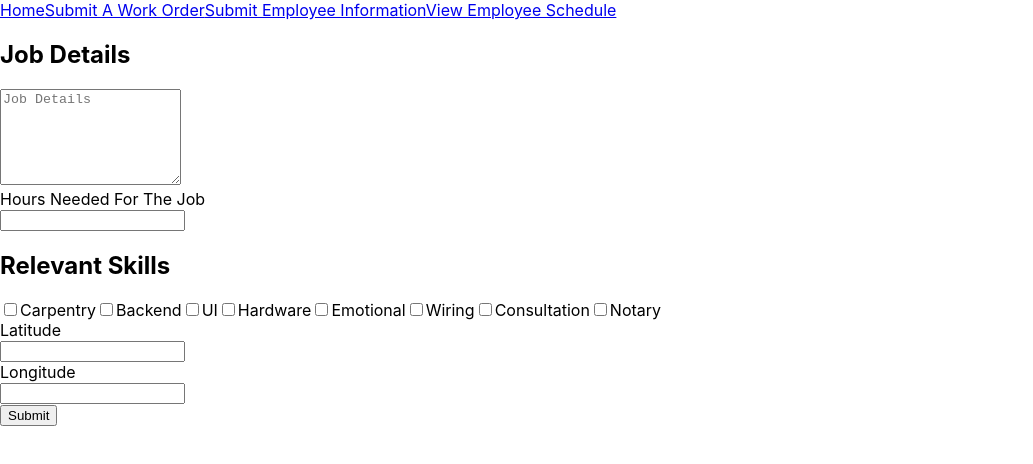
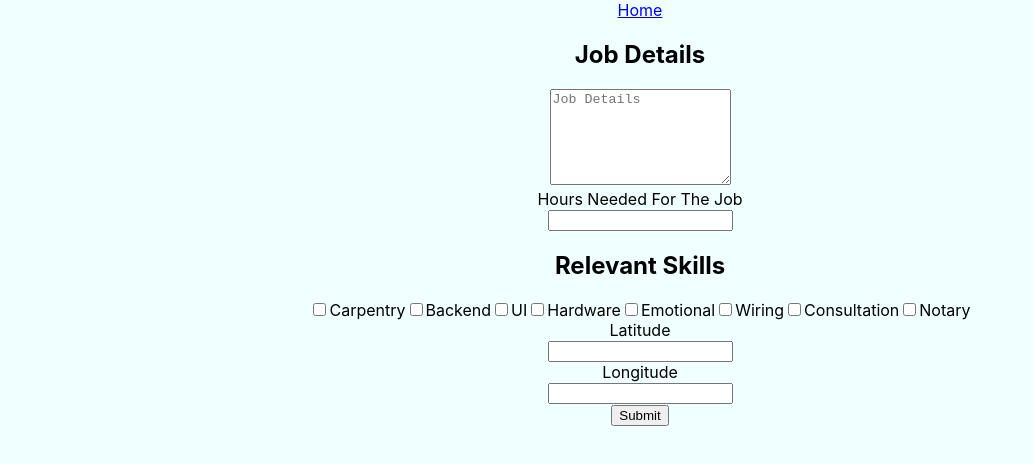
Before and after one commit to Josie49/Baldurs-Ballers-HackRice22, a React (Create React App) app in the folder my-app/: page /SubmitWorkOrder in a window 1280 px wide. Shown: the top 464 px of the page, without its empty margins (0-1033 px from the left). Built offline with nearby package versions, Linux system fonts and the light colour scheme.

Commit message:
Added simple css stylings

```diff
--- a/my-app/src/App.css
+++ b/my-app/src/App.css
@@ -2,7 +2,19 @@
   text-align: center;
 }
 
-.App-logo {
+.Home {
+  text-align: center;
+}
+
+.Pages {
+  font-size: x-large;
+}
+
+body {
+  background-color: azure;
+}
+
+/*.App-logo {
   height: 40vmin;
   pointer-events: none;
 }
@@ -36,3 +48,4 @@
     transform: rotate(360deg);
   }
 }
+*/
--- a/my-app/src/App.js
+++ b/my-app/src/App.js
@@ -4,11 +4,17 @@ import { BrowserRouter as Router, Routes, Route, NavLink } from 'react-router-do
 import WorkOrderPage from './pages/WorkOrderPage';
 import EmployeeInformationPage from "./pages/EmployeeInformationPage";
 import ViewSchedulePage from "./pages/ViewShedulePage";
+import "./App.css"
 
 function Home() {
     return (
-        <div>
+        <div className="Home">
             <h1>Welcome to Baldur's Ballers v2</h1>
+            <div className="Pages">
+                <p><NavLink to="/SubmitWorkOrder">Submit A Work Order</NavLink></p>
+                <p><NavLink to="/SubmitEmployeeInformation">Submit Employee Information</NavLink></p>
+                <p><NavLink to="/EmployeeSchedule">View Employee Schedule</NavLink></p>
+            </div>
         </div>
     );
 }
@@ -16,11 +22,8 @@ function Home() {
 function App() {
   return (
     <Router>
-        <div>
+        <div className="App">
             <NavLink to="/">Home</NavLink>
-            <NavLink to="/SubmitWorkOrder">Submit A Work Order</NavLink>
-            <NavLink to="/SubmitEmployeeInformation">Submit Employee Information</NavLink>
-            <NavLink to="/EmployeeSchedule">View Employee Schedule</NavLink>
         </div>
 
         <Routes>
--- /dev/null
+++ b/my-app/src/pages/EmployeeInformationPage.css
@@ -0,0 +1,3 @@
+.EmployeeInfoPage {
+    text-align: center;
+}
--- a/my-app/src/pages/EmployeeInformationPage.js
+++ b/my-app/src/pages/EmployeeInformationPage.js
@@ -1,6 +1,7 @@
 import React, { useState } from 'react';
 import { InputNumber, Checkbox, Button } from 'antd';
 import axios from 'axios';
+import './EmployeeInformationPage.css';
 
 const options = [
     { label: 'Carpentry', value: 'CARPENTRY' },
@@ -29,7 +30,7 @@ export default function EmployeeInformationPage() {
     }
 
     return (
-        <div>
+        <div className="EmployeeInfoPage">
 
             <div>
                 Hours Available
--- /dev/null
+++ b/my-app/src/pages/ViewSchedulePage.css
@@ -0,0 +1,3 @@
+.ViewSchedulePage {
+    text-align: center;
+}
--- a/my-app/src/pages/ViewShedulePage.js
+++ b/my-app/src/pages/ViewShedulePage.js
@@ -1,9 +1,10 @@
 import React from 'react';
 import axios from 'axios';
+import './ViewSchedulePage.css'
 
 export default function ViewSchedulePage() {
     return (
-        <div>
+        <div className="ViewSchedulePage">
             This is still under development
         </div>
     );
--- /dev/null
+++ b/my-app/src/pages/WorkOrderPage.css
@@ -0,0 +1,3 @@
+.WorkOrderPage {
+    text-align: center;
+}
--- a/my-app/src/pages/WorkOrderPage.js
+++ b/my-app/src/pages/WorkOrderPage.js
@@ -1,6 +1,7 @@
 import React, { useState } from 'react';
 import { Button, Checkbox, Input, InputNumber } from 'antd';
 import axios from 'axios';
+import './WorkOrderPage.css';
 
 const { TextArea } = Input;
 const options = [
@@ -30,7 +31,7 @@ export default function WorkOrderPage() {
     }
 
     return (
-        <div>
+        <div className="WorkOrderPage">
             <div>
                 <h2> Job Details </h2>
                 <TextArea rows={6} placeholder="Job Details" onChange={(e) => setDetails(e.target.value)} />
```
